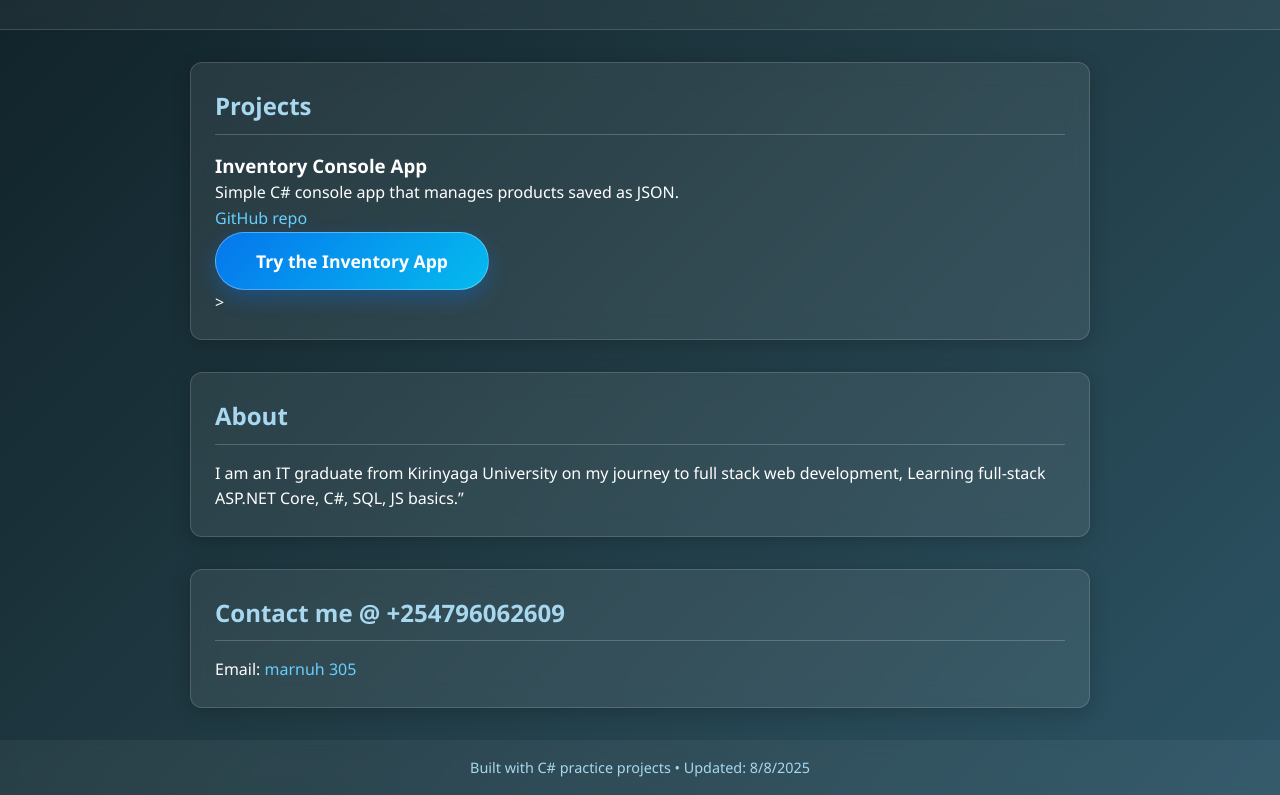
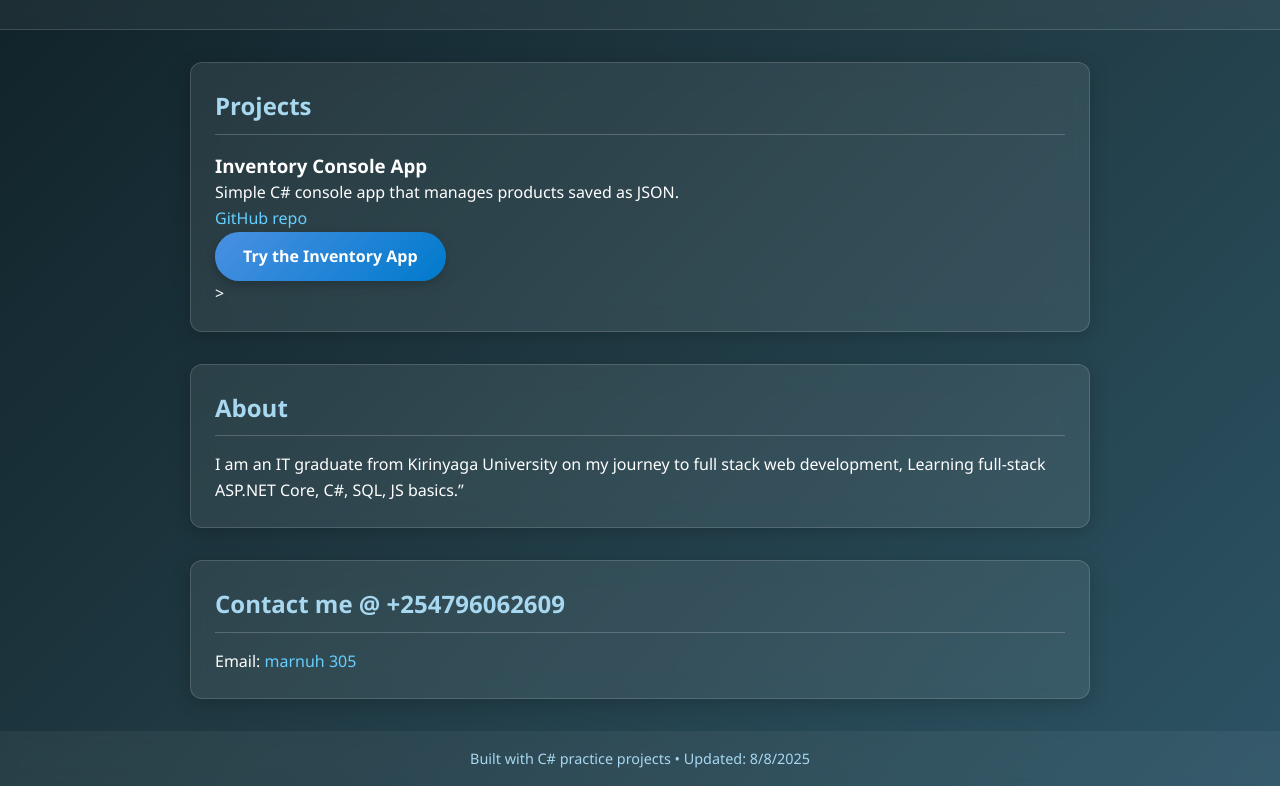
Before and after one commit to emman-305/emman-305.github.io, a plain HTML site: page index.html in a window 1280 px wide. Shown: the part 127-922 px from the top of the page. Drawn offline with Linux system fonts and the light colour scheme.

Commit message:
index.html

```diff
--- a/index.html
+++ b/index.html
@@ -8,18 +8,18 @@
     <link rel="stylesheet" href="styles.css">
 </head>
 <body>
-    <header>
+    <header class="stagger">
         <h1>Emmanuel Muhoro</h1>
         <p>Junior C# / ASP.NET Developer — building small apps & APIs</p>
     </header>
 
-    <section id="projects">
+    <section id="projects" class="stagger">
         <h2>Projects</h2>
         <article>
             <h3>Inventory Console App</h3>
             <p>Simple C# console app that manages products saved as JSON.</p>
             <p><a href="https://github.com/emman-305/InventoryApp" target="_blank">GitHub repo</a></p>
-            <p><a href="https://github.com/emman-305/emman-305.github.io/releases/download/v1.0/InventoryApp.zip" target="_blank" class="cta-button">Try the Inventory App</a></p>
+            <p><a href="https://github.com/emman-305/emman-305.github.io/releases/download/v1.0/InventoryApp.zip" target="_blank" class="inventory-btn">Try the Inventory App</a></p>
         </article>
 
         <!--<article>
@@ -30,12 +30,12 @@
         >
     </section>
 
-    <section id="about">
+    <section id="about" class="stagger">
         <h2>About</h2>
         <p>I am an IT graduate from Kirinyaga University on my journey to full stack web development, Learning full-stack ASP.NET Core, C#, SQL, JS basics.”</p>
     </section>
 
-    <section id="contact">
+    <section id="contact" class="stagger">
         <h2>Contact me @ +254796062609</h2>
         <p>Email: <a href="mailto:marnuh305@gmail.com">marnuh 305</a></p>
         <!--<p>LinkedIn: <a href="https://www.linkedin.com/in/yourprofile">yourprofile</a></p>-->
@@ -46,7 +46,7 @@
     <script>document.getElementById('date').textContent = new Date().toLocaleDateString();</script>
     <script>
 document.addEventListener("DOMContentLoaded", function () {
-    const sections = document.querySelectorAll("section");
+    const sections = document.querySelectorAll("stagger");
 
     function checkScroll() {
         const triggerBottom = window.innerHeight * 0.85;
```
